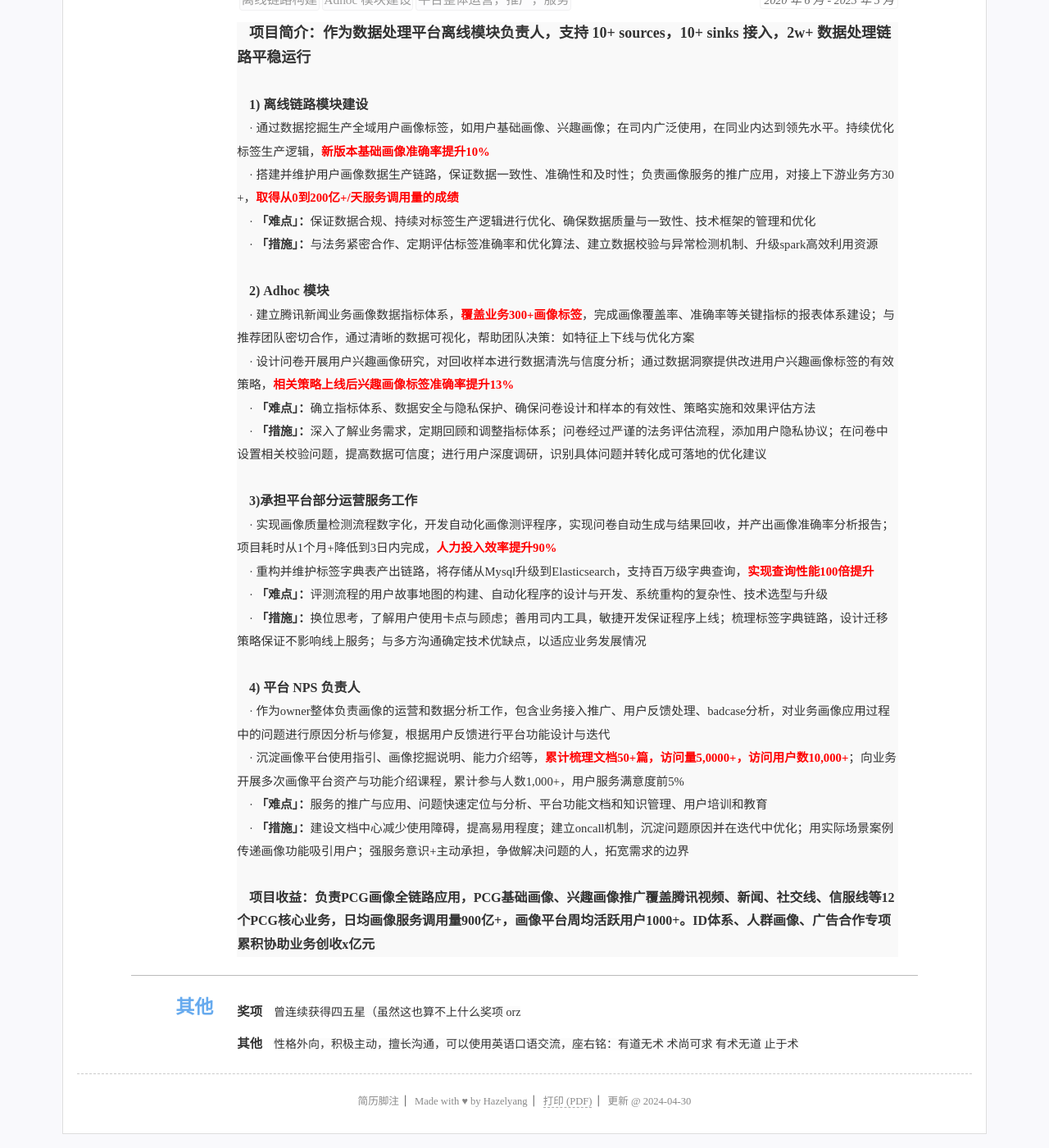
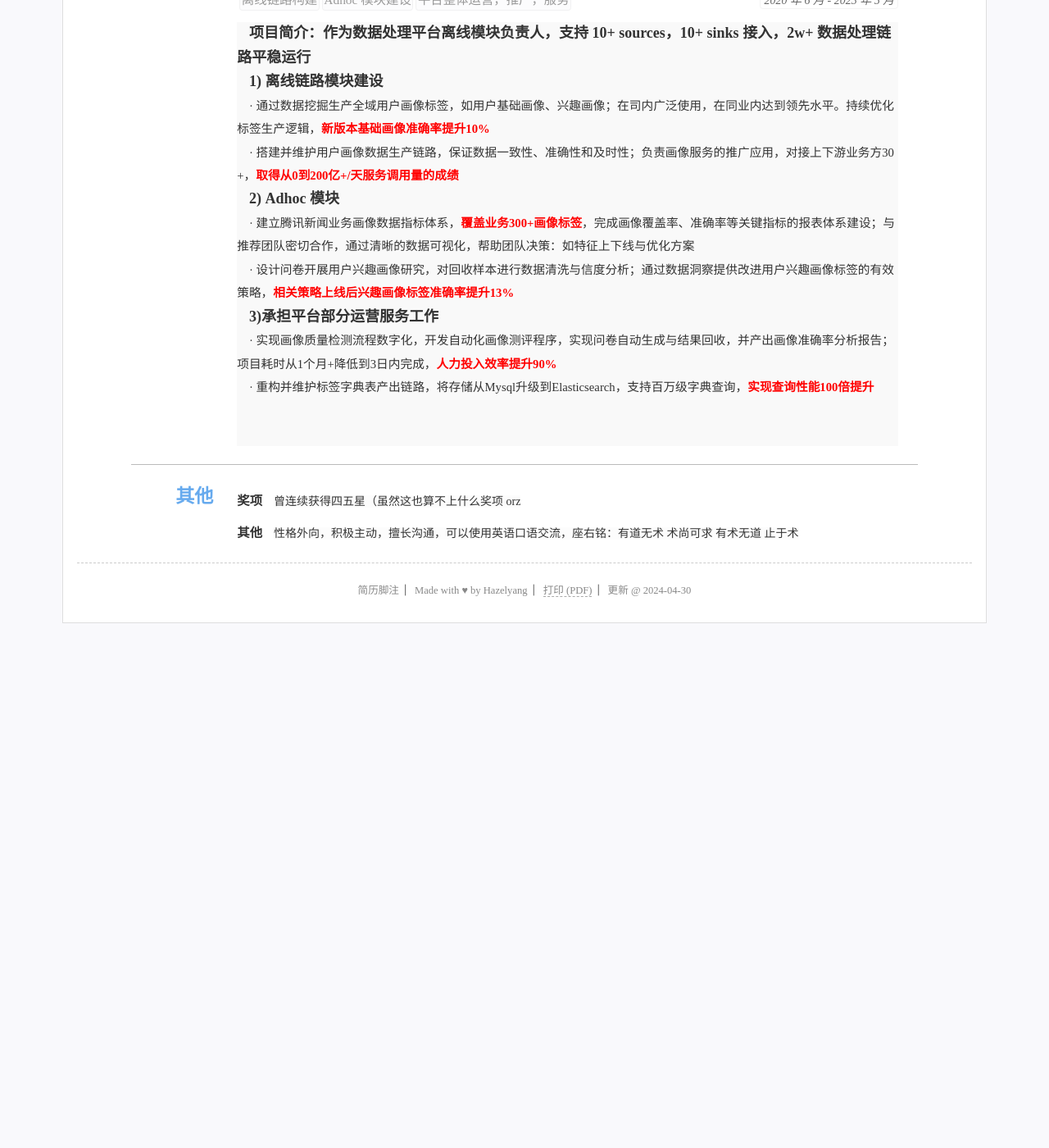
Before and after one commit to kuailexiaoshenxian/cn-wx-cv, a Jekyll site: the page built from index.html, in a window 1280 px wide and 1400 px high, scrolled down 1298 px. Shown: the whole window at 82% size. Built offline with Jekyll 4.4.1, drawn with Linux system fonts in a browser that asks for light colours; after the commit the page ends 2075 px from its top, so only the background shows below that.

Commit message:
Update resume.yml

```diff
--- a/_data/resume.yml
+++ b/_data/resume.yml
@@ -125,33 +125,16 @@ main: #简历主要内容，
     # - 实验配置
     # summary: 职务或者工作总结(自动折叠) 业务数据科学：负责新闻业务画像覆盖率、准确率提升，建立画像服务的指标监控体系 <br>  &nbsp &nbsp  平台数据开发：作为开发者完成数据平台的链路搭建和功能上线，为业务提供可靠的画像平台服务
     detail: <font face="等线"><font size=4><strong>项目简介：作为数据处理平台离线模块负责人，支持 10+ sources，10+ sinks 接入，2w+ 数据处理链路平稳运行</strong></font></font> <br>  &nbsp &nbsp
-            <br>  &nbsp &nbsp
-            <font face="等线"><font size=3><strong> 1) 离线链路模块建设</strong></font> <br>  &nbsp &nbsp
+            <font face="等线"><font size=4><strong> 1) 离线链路模块建设</strong></font> <br>  &nbsp &nbsp
             · 通过数据挖掘生产全域用户画像标签，如用户基础画像、兴趣画像；在司内广泛使用，在同业内达到领先水平。持续优化标签生产逻辑，<font color=#FF000><strong>新版本基础画像准确率提升10%</strong></font> <br> &nbsp &nbsp
             · 搭建并维护用户画像数据生产链路，保证数据一致性、准确性和及时性；负责画像服务的推广应用，对接上下游业务方30+，<font color=#FF000><strong>取得从0到200亿+/天服务调用量的成绩</strong></font>  <br>  &nbsp &nbsp
-            · <strong>「难点」：</strong>保证数据合规、持续对标签生产逻辑进行优化、确保数据质量与一致性、技术框架的管理和优化 <br>  &nbsp &nbsp
-            · <strong>「措施」：</strong>与法务紧密合作、定期评估标签准确率和优化算法、建立数据校验与异常检测机制、升级spark高效利用资源 <br>  &nbsp &nbsp
-            <br>  &nbsp &nbsp
-            <font size=3><strong> 2) Adhoc 模块</strong></font>  <br>  &nbsp &nbsp
+            <font size=4><strong> 2) Adhoc 模块</strong></font>  <br>  &nbsp &nbsp
             · 建立腾讯新闻业务画像数据指标体系，<font color=#FF000><strong>覆盖业务300+画像标签</strong></font>，完成画像覆盖率、准确率等关键指标的报表体系建设；与推荐团队密切合作，通过清晰的数据可视化，帮助团队决策：如特征上下线与优化方案 <br>  &nbsp &nbsp
             · 设计问卷开展用户兴趣画像研究，对回收样本进行数据清洗与信度分析；通过数据洞察提供改进用户兴趣画像标签的有效策略，<font color=#FF000><strong>相关策略上线后兴趣画像标签准确率提升13%</strong></font> <br>  &nbsp &nbsp
-            · <strong>「难点」：</strong>确立指标体系、数据安全与隐私保护、确保问卷设计和样本的有效性、策略实施和效果评估方法 <br>  &nbsp &nbsp
-            · <strong>「措施」：</strong>深入了解业务需求，定期回顾和调整指标体系；问卷经过严谨的法务评估流程，添加用户隐私协议；在问卷中设置相关校验问题，提高数据可信度；进行用户深度调研，识别具体问题并转化成可落地的优化建议 <br>  &nbsp &nbsp
-            <br>  &nbsp &nbsp
-            <font size=3><strong> 3)承担平台部分运营服务工作</strong></font>  <br>  &nbsp &nbsp
+            <font size=4><strong> 3)承担平台部分运营服务工作</strong></font>  <br>  &nbsp &nbsp
             · 实现画像质量检测流程数字化，开发自动化画像测评程序，实现问卷自动生成与结果回收，并产出画像准确率分析报告；项目耗时从1个月+降低到3日内完成，<font color=#FF000><strong>人力投入效率提升90% </strong></font> <br>  &nbsp &nbsp
             · 重构并维护标签字典表产出链路，将存储从Mysql升级到Elasticsearch，支持百万级字典查询，<font color=#FF000><strong>实现查询性能100倍提升</strong></font> <br>  &nbsp &nbsp
-            · <strong>「难点」：</strong>评测流程的用户故事地图的构建、自动化程序的设计与开发、系统重构的复杂性、技术选型与升级 <br>  &nbsp &nbsp
-            · <strong>「措施」：</strong>换位思考，了解用户使用卡点与顾虑；善用司内工具，敏捷开发保证程序上线；梳理标签字典链路，设计迁移策略保证不影响线上服务；与多方沟通确定技术优缺点，以适应业务发展情况 <br>  &nbsp &nbsp
             <br>  &nbsp &nbsp
-            <font size=3><strong> 4) 平台 NPS 负责人</strong></font>  <br>  &nbsp &nbsp
-            · 作为owner整体负责画像的运营和数据分析工作，包含业务接入推广、用户反馈处理、badcase分析，对业务画像应用过程中的问题进行原因分析与修复，根据用户反馈进行平台功能设计与迭代 <br>  &nbsp &nbsp
-            · 沉淀画像平台使用指引、画像挖掘说明、能力介绍等，<font color=#FF000><strong>累计梳理文档50+篇，访问量5,0000+，访问用户数10,000+</strong></font>；向业务开展多次画像平台资产与功能介绍课程，累计参与人数1,000+，用户服务满意度前5% <br>  &nbsp &nbsp
-            · <strong>「难点」：</strong>服务的推广与应用、问题快速定位与分析、平台功能文档和知识管理、用户培训和教育 <br>  &nbsp &nbsp
-            · <strong>「措施」：</strong>建设文档中心减少使用障碍，提高易用程度；建立oncall机制，沉淀问题原因并在迭代中优化；用实际场景案例传递画像功能吸引用户；强服务意识+主动承担，争做解决问题的人，拓宽需求的边界 </font><br>  &nbsp &nbsp
-            <br>  &nbsp &nbsp
-            <font face="等线"><font size=3><strong>项目收益：负责PCG画像全链路应用，PCG基础画像、兴趣画像推广覆盖腾讯视频、新闻、社交线、信服线等12个PCG核心业务，日均画像服务调用量900亿+，画像平台周均活跃用户1000+。ID体系、人群画像、广告合作专项累积协助业务创收x亿元 </strong></font></font>
-
   # - title: 晨星资讯 - 数据分析 (实习)
   #   sub:  全球基金部门
   #   duration: "2018年6月 - 2018年8月"
```
